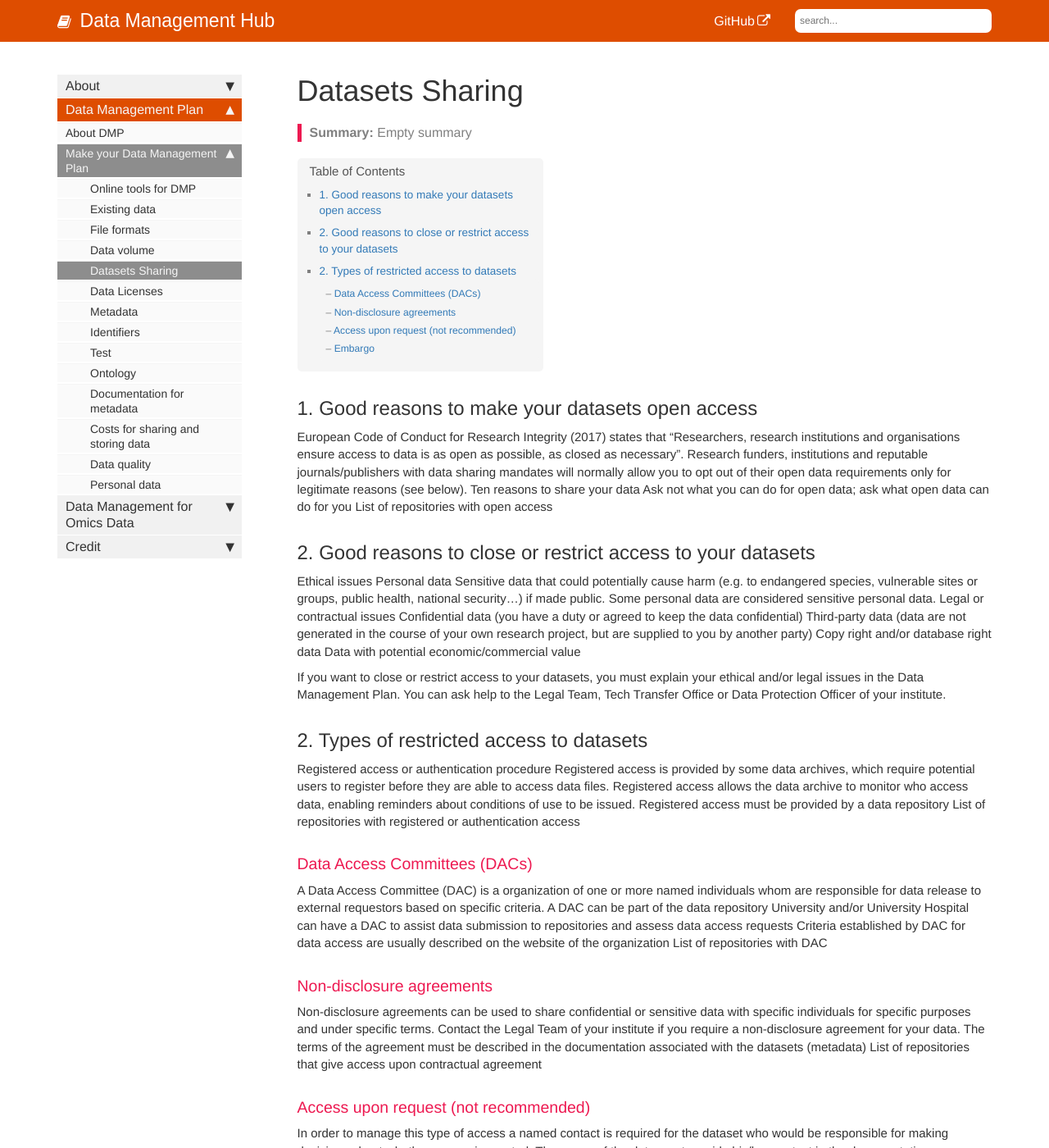
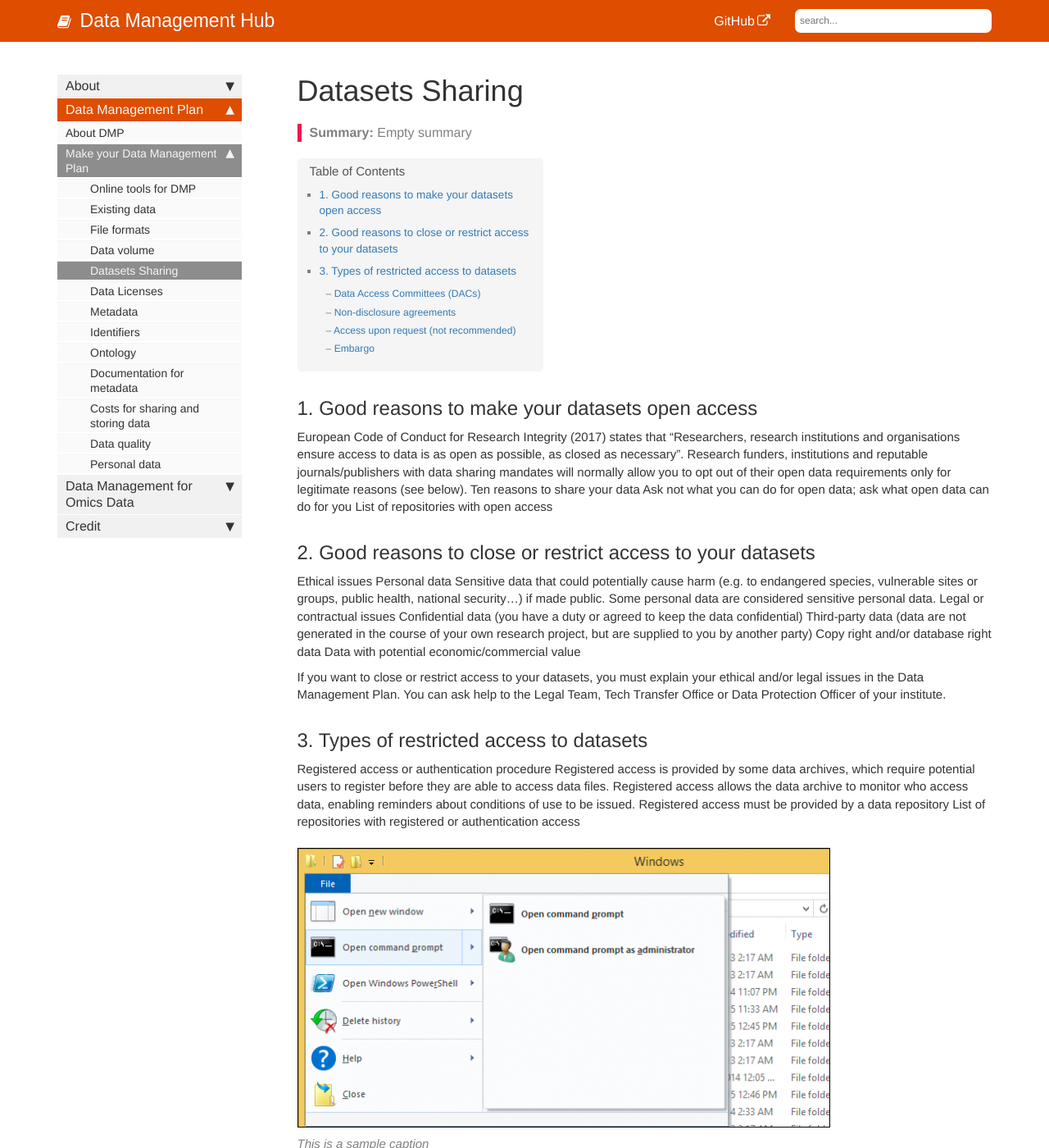
Before and after one commit to ELIXIR-Belgium/rdm-guide, a Jekyll site: the page built from pages/datasets_sharing.md, in a window 1280 px wide and 1400 px high. Shown: the whole window at 82% size. Built offline with Jekyll 4.4.1, drawn with Linux system fonts in a browser that asks for light colours; some web fonts are replaced.

Commit message:
image test

```diff
--- a/_data/sidebars/mydoc_sidebar.yml
+++ b/_data/sidebars/mydoc_sidebar.yml
@@ -46,9 +46,6 @@ entries:
             - title: Identifiers
               url: /identifiers.html
               output: web
-            - title: Test
-              url: /test.html
-              output: web
             - title: Ontology
               url: /ontology.html
               output: web
--- a/pages/datasets_sharing.md
+++ b/pages/datasets_sharing.md
@@ -26,11 +26,13 @@ Data with potential economic/commercial value
 If you want to close or restrict access to your datasets, you must explain your ethical and/or legal issues in the Data Management Plan.
 You can ask help to the Legal Team, Tech Transfer Office or Data Protection Officer of your institute.
 
-## 2. Types of restricted access to datasets
+## 3. Types of restricted access to datasets
 Registered access or authentication procedure
 Registered access is provided by some data archives, which require potential users to register before they are able to access data files. Registered access allows the data archive to monitor who access data, enabling reminders about conditions of use to be issued.
 Registered access must be provided by a data repository
 List of repositories with registered or authentication access
+
+{% include image.html file="img_54e57a064690d.png" caption="This is a sample caption" %}
 
 ### Data Access Committees (DACs)
 A Data Access Committee (DAC) is a organization of one or more named individuals whom are responsible for data release to external requestors based on specific criteria.
```
Also changed, not shown: pages/test.md (deleted, +0 -11 lines), images/img_54e57a064690d.png (added).
